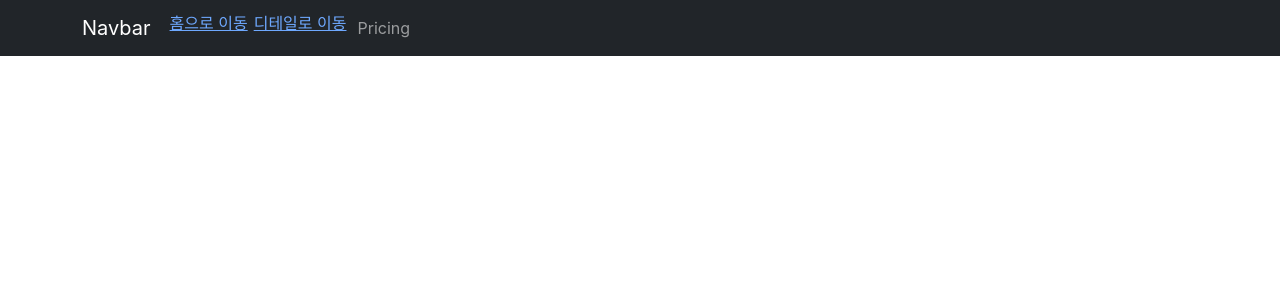
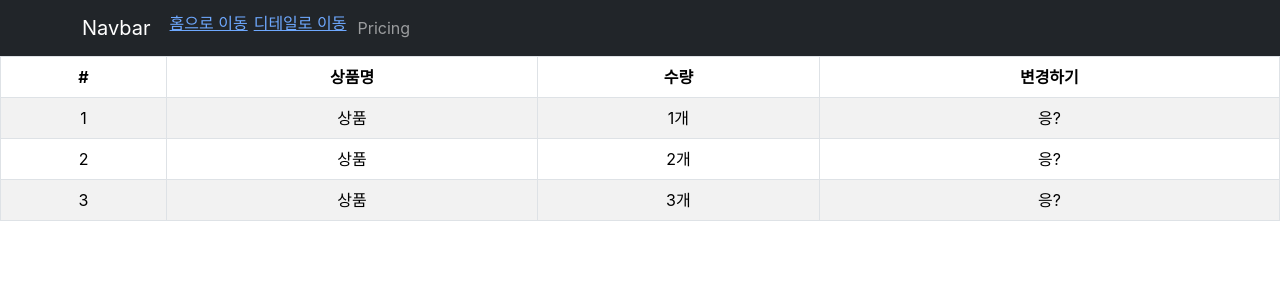
Before and after one commit to Yobee96/react-shoppingMall, a React (Create React App) app: page /cart in a window 1280 px wide. Shown: the top 300 px of the page. Built offline with nearby package versions, Linux system fonts and the light colour scheme.

Commit message:
Redux 라이브러리 세팅

```diff
--- a/package.json
+++ b/package.json
@@ -3,6 +3,7 @@
   "version": "0.1.0",
   "private": true,
   "dependencies": {
+    "@reduxjs/toolkit": "^2.2.7",
     "@testing-library/jest-dom": "^5.17.0",
     "@testing-library/react": "^13.4.0",
     "@testing-library/user-event": "^13.5.0",
@@ -11,6 +12,7 @@
     "react": "^18.3.1",
     "react-bootstrap": "^2.10.4",
     "react-dom": "^18.3.1",
+    "react-redux": "^9.1.2",
     "react-router-dom": "^6.26.0",
     "react-scripts": "5.0.1",
     "styled-components": "^6.1.12",
--- a/src/App.js
+++ b/src/App.js
@@ -8,7 +8,7 @@
 import Detail from "./routes/Detail";
 import {Routes, Route, Link} from 'react-router-dom';
 import axios from 'axios'
-
+import Cart from "./routes/Cart";
 // useState 가 다른 컴포넌트에서 사용 하기 불편할 때, 부모자식 관계로 사용
 /* 복잡성 해결
 * 방법 1 : Context API : 성능이슈로많이쓰진 않음, 재활용이 어려움
@@ -78,6 +78,8 @@
                         <Detail shoes={shoes} />
                     </Context1.Provider>
                 } />
+                {/*장바구니*/}
+                <Route path="/cart" element={<Cart />}/>
             </Routes>
 
         </div>
--- a/src/index.js
+++ b/src/index.js
@@ -4,14 +4,20 @@
 import App from './App';
 import reportWebVitals from './reportWebVitals';
 import {BrowserRouter} from "react-router-dom";
+import {Provider} from "react-redux";
+
+import store from "./store.js";
 
 const root = ReactDOM.createRoot(document.getElementById('root'));
 root.render(
-    <React.StrictMode>
-        <BrowserRouter>
-            <App />
-        </BrowserRouter>
-    </React.StrictMode>
+
+    <Provider store={store}>
+        <React.StrictMode>
+            <BrowserRouter>
+                <App />
+            </BrowserRouter>
+        </React.StrictMode>
+    </Provider>
 );
 
 // If you want to start measuring performance in your app, pass a function
--- /dev/null
+++ b/src/routes/Cart.js
@@ -0,0 +1,40 @@
+import {Table} from "react-bootstrap";
+
+function Cart(){
+    return (
+        <div>
+            <Table striped bordered hover>
+                <thead>
+                <tr>
+                    <th>#</th>
+                    <th>상품명</th>
+                    <th>수량</th>
+                    <th>변경하기</th>
+                </tr>
+                </thead>
+                <tbody>
+                <tr>
+                    <td>1</td>
+                    <td>상품</td>
+                    <td>1개</td>
+                    <td>응?</td>
+                </tr>
+                <tr>
+                    <td>2</td>
+                    <td>상품</td>
+                    <td>2개</td>
+                    <td>응?</td>
+                </tr>
+                <tr>
+                    <td>3</td>
+                    <td>상품</td>
+                    <td>3개</td>
+                    <td>응?</td>
+                </tr>
+                </tbody>
+            </Table>
+        </div>
+    )
+}
+
+export default Cart
--- /dev/null
+++ b/src/store.js
@@ -0,0 +1,13 @@
+/* Redux 설정
+* 0. npm install .. 다운로드 (readt, dom 버전 18.0 이상)
+* 1. useState 선언할 js 설정 (컴포넌트로 export)
+* 2. index.js 에서 Provider 테그 로 감싸기
+* 3. Provider 속성에 store 추가후, 1번의 useState 선언할 js 컴포넌트로 추가
+* */
+import { configureStore } from '@reduxjs/toolkit'
+
+export default configureStore({
+    reducer: {
+
+    }
+})
```
Also changed, not shown: 1 other file (tests, documents, lock files or other folders).
